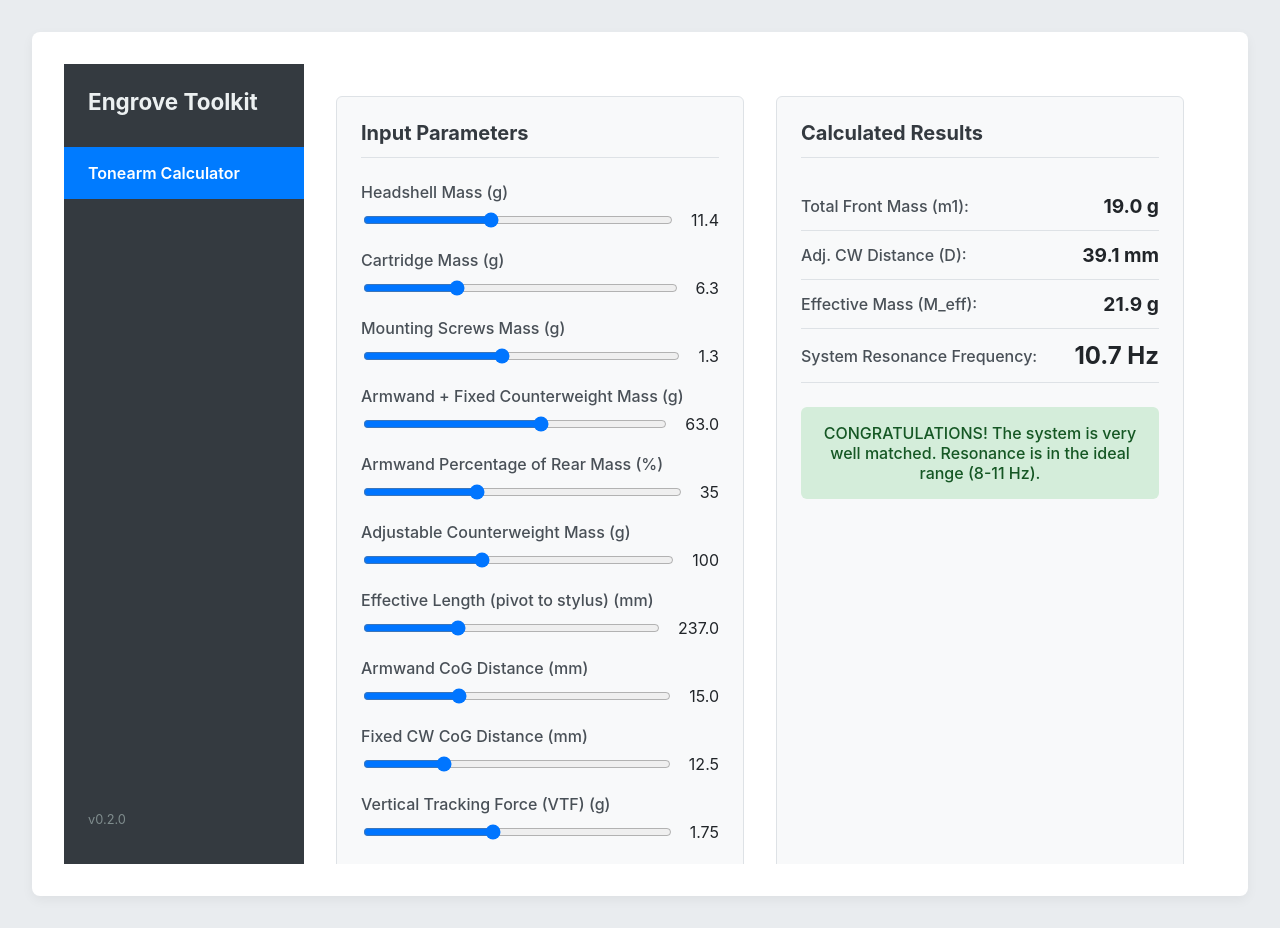
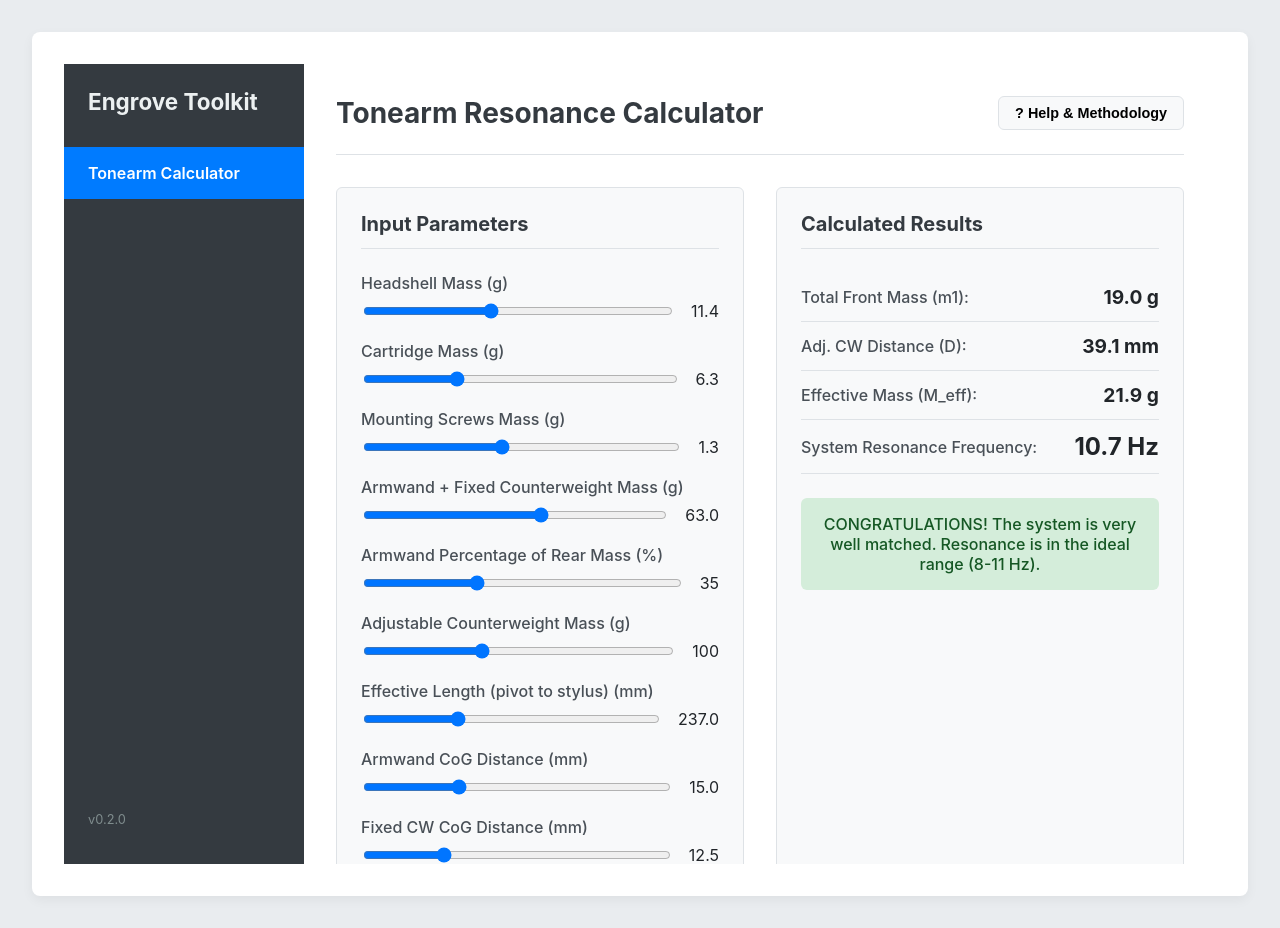
Before and after one commit to Engrove/Turntable, a Vue app: page / in a window 1280 px wide. Built offline with nearby package versions, Linux system fonts and the light colour scheme.

Commit message:
Update TonearmCalculatorView.vue

```diff
--- a/src/views/TonearmCalculatorView.vue
+++ b/src/views/TonearmCalculatorView.vue
@@ -1,12 +1,24 @@
 <script setup>
+import { ref } from 'vue'
 import InputPanel from '@/components/InputPanel.vue'
 import ResultsPanel from '@/components/ResultsPanel.vue'
 import TonearmVisualizer from '@/components/TonearmVisualizer.vue'
 import SensitivityCharts from '@/components/SensitivityCharts.vue'
+import HelpModal from '@/components/HelpModal.vue' // <-- Importera den nya komponenten
+
+// En reaktiv variabel för att styra om modalen ska visas
+const showHelp = ref(false);
 </script>
 
 <template>
   <div class="tool-view">
+    <div class="tool-header">
+      <h1>Tonearm Resonance Calculator</h1>
+      <button @click="showHelp = true" class="help-button">
+        ? Help & Methodology
+      </button>
+    </div>
+
     <div class="main-content">
       <div class="calculator-grid">
         <InputPanel />
@@ -15,10 +27,96 @@ import SensitivityCharts from '@/components/SensitivityCharts.vue'
       <TonearmVisualizer />
       <SensitivityCharts />
     </div>
+
+    <!-- Här ligger vår nya modalkomponent. Den är dold tills showHelp blir true. -->
+    <HelpModal :isOpen="showHelp" @close="showHelp = false">
+      <template #header>
+        <h2>Methodology & User Guide</h2>
+      </template>
+
+      <!-- Här är allt innehåll som kommer att visas i modalen -->
+      <template #default>
+        <h4>How to Use This Tool</h4>
+        <p>This calculator is a design aid for exploring the relationship between a tonearm's physical properties and its resonant frequency when paired with a specific cartridge. Adjust the sliders for each parameter to see the results update in real-time.</p>
+        <ul>
+            <li><strong>Input Parameters:</strong> Manipulate the physical properties of your theoretical tonearm design.</li>
+            <li><strong>Calculated Results:</strong> See the direct output of the calculations, including the all-important System Resonance Frequency.</li>
+            <li><strong>Visualizations:</strong> The diagrams provide immediate visual feedback on the tonearm's geometry and the sensitivity of the system to changes in each parameter.</li>
+        </ul>
+        <hr>
+
+        <h4>The Core Physics</h4>
+        <p>The tool is built on three fundamental principles:</p>
+        <ol>
+            <li><strong>Static Balance:</strong> A tonearm is a complex lever. To achieve the desired Vertical Tracking Force (VTF), the moments (mass × distance) on both sides of the pivot must be in equilibrium. The calculator finds the position for the adjustable counterweight (m4) that balances the front assembly (m1, pickup, screws) and the rear assembly (m2, m3), while also accounting for the VTF.</li>
+            <li><strong>Effective Mass (Moment of Inertia):</strong> This is the most critical concept. Effective mass is not the physical weight of the arm, but its rotational *inertia* as seen by the stylus. It's calculated from the Moment of Inertia (I), which is roughly <strong>Mass × Distance²</strong>. This is why a heavy weight far from the pivot (like the counterweight) has a massive impact on the effective mass.</li>
+            <li><strong>System Resonance:</strong> The tonearm and cartridge compliance form a classic mass-spring system. The goal is to place its natural resonance frequency in the "sweet spot" (typically 8-12 Hz) to avoid amplifying low-frequency rumble from warps (<8 Hz) and interfering with audible bass frequencies (>12 Hz).</li>
+        </ol>
+        <hr>
+
+        <h4>The Two-Part Counterweight Philosophy</h4>
+        <p>A key design feature this calculator models is a two-part counterweight system. Instead of a single large weight, the task is split:</p>
+        <ul>
+            <li><strong>The Fixed Counterweight (m3):</strong> A mass integrated into the arm structure, very close to the pivot. Its purpose is to provide some of the balancing mass with a negligible contribution to the total inertia (since its distance, L3, is small).</li>
+            <li><strong>The Adjustable Counterweight (m4):</strong> This larger weight provides the final, precise balancing. Because m3 is already doing some work, m4 can be placed much closer to the pivot, significantly reducing its own contribution to inertia and thereby lowering the total effective mass.</li>
+        </ul>
+        <hr>
+
+        <h4>Core Formulas Used</h4>
+        <p>Adjustable Counterweight Distance (D or L4):</p>
+        <code>D = ( (m1*L1) + (m2*L2) - (m3*L3) - (VTF*L1) ) / m4</code>
+        <p>Total Moment of Inertia (Itot):</p>
+        <code>Itot = (m1*L1²) + (m2*L2²) + (m3*L3²) + (m4*D²)</code>
+        <p>Effective Mass (M_eff):</p>
+        <code>M_eff = Itot / L1²</code>
+        <p>Resonance Frequency (F):</p>
+        <code>F = 1000 / (2π * √(M_eff * Compliance))</code>
+
+        <hr>
+        <p><em><strong>Disclaimer:</strong> This is a design tool for theoretical exploration. The ultimate proof is always in the physical build, where real-world factors and manufacturing tolerances come into play.</em></p>
+      </template>
+    </HelpModal>
+
   </div>
 </template>
 
 <style scoped>
+.tool-view {
+  display: flex;
+  flex-direction: column;
+}
+
+.tool-header {
+  display: flex;
+  justify-content: space-between;
+  align-items: center;
+  padding-bottom: 1.5rem;
+  margin-bottom: 2rem;
+  border-bottom: 1px solid var(--border-color);
+}
+
+.tool-header h1 {
+  margin: 0;
+  font-size: 1.75rem;
+  color: var(--header-color);
+}
+
+.help-button {
+  padding: 0.5rem 1rem;
+  font-size: 0.9rem;
+  font-weight: 600;
+  background-color: #f8f9fa;
+  border: 1px solid var(--border-color);
+  border-radius: 6px;
+  cursor: pointer;
+  transition: all 0.2s ease;
+}
+
+.help-button:hover {
+  background-color: #e9ecef;
+  border-color: #adb5bd;
+}
+
 .main-content {
   display: flex;
   flex-direction: column;
```
